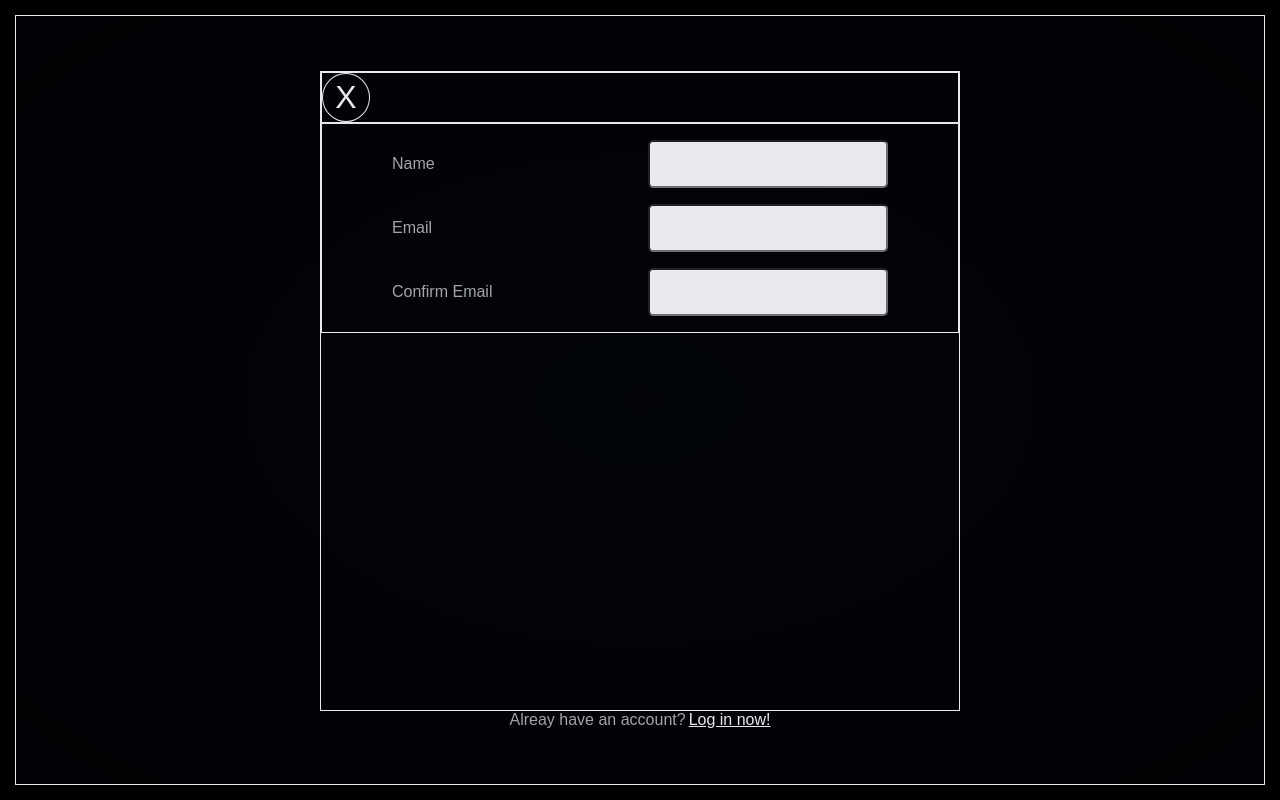
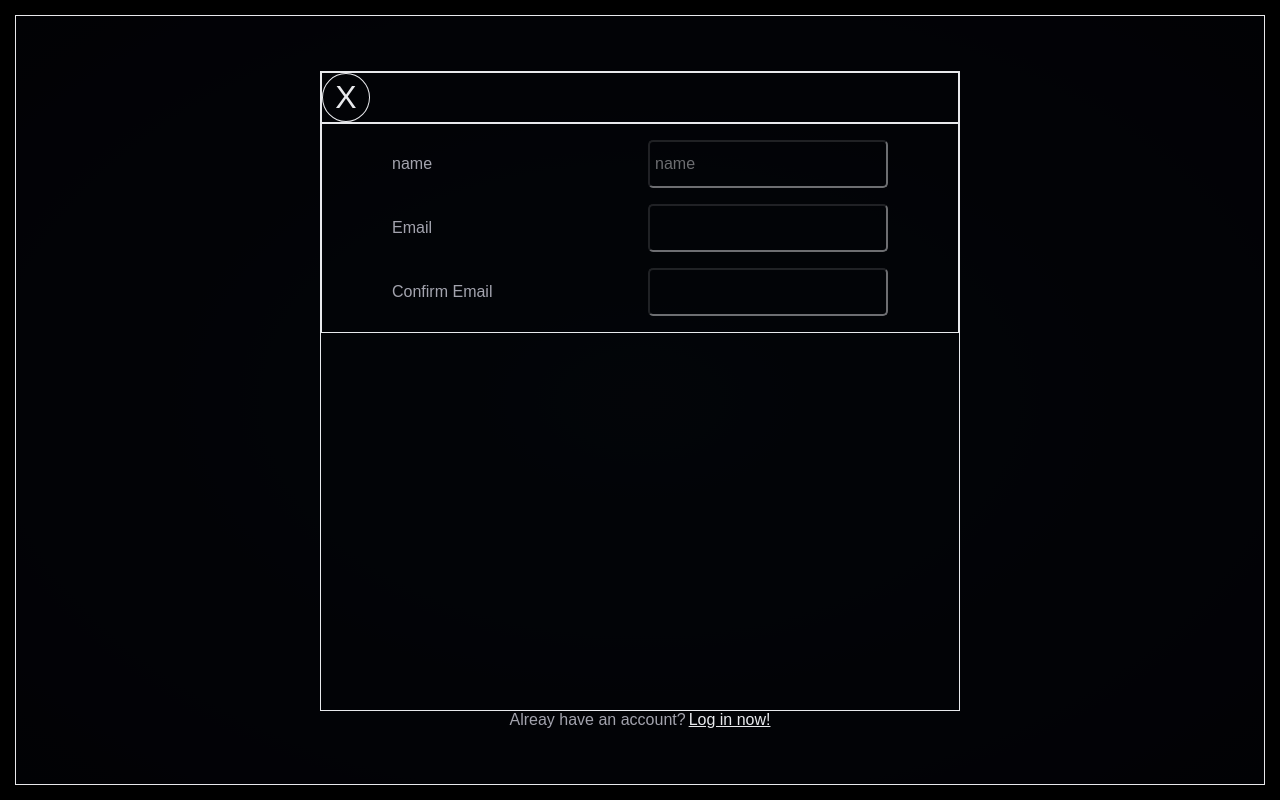
Before and after one commit to EdRafCas/socialnetwork_app, a React (Create React App) app: page /Registration in a window 1280 px wide. Built offline with nearby package versions, Linux system fonts and the light colour scheme; what webfontloader would draw is missing.

Commit message:
looking for input solutions

```diff
--- a/src/Components/SignUp.js
+++ b/src/Components/SignUp.js
@@ -30,7 +30,7 @@ const RegistrationInputContainer=styled.div`
       grid-template-columns: repeat(1, 1fr 1fr);
       justify-content: center;
       align-items:center;
-      height:3rem;
+
       gap:1rem;
 `
 const RedirectContainer=styled.div`
@@ -65,9 +65,18 @@ const ReturnToLogin=styled(Link)`
       :hover{
             background:rgba(91, 112, 131, 0.8);
       }
+`
 
+const Divtest=styled.div`
+      position:absolute;
+      border: solid white 1px;
+      height:5rem;
+      width:15rem;
+      :focus{
+            text-align:right;
+      }
+`
 
-`
 const RegistrationPage = () => {
       return (
             <RegistrationContainer>
@@ -78,20 +87,21 @@ const RegistrationPage = () => {
                         </ButtonContainer>
                         <Formulary>
                               <RegistrationInputContainer>
-                                    <p>Name</p>
-                                    <FormularyInput>
+                                    <p>name</p>
+                                    <FormularyInput Registration
+                                    placeholder="name">
 
                                     </FormularyInput>
                               </RegistrationInputContainer>
                               <RegistrationInputContainer>
                                     <p>Email</p>
-                                    <FormularyInput>
+                                    <FormularyInput Registration>
 
                                     </FormularyInput>
                               </RegistrationInputContainer>
                               <RegistrationInputContainer>
                                     <p>Confirm Email</p>
-                                    <FormularyInput>
+                                    <FormularyInput Registration>
 
                                     </FormularyInput>
                               </RegistrationInputContainer>
--- a/src/Elements/ElementsFormulary.js
+++ b/src/Elements/ElementsFormulary.js
@@ -9,22 +9,41 @@ const InputContainer =styled.div`
   gap:1rem;
 
 
+
 `
 const Formulary =styled.form`
   display:flex;
   flex-direction:column;
   align-items:center;
+  height:auto;
   gap:1rem;
   border:solid ${theme.BorderColor} 1px;
   padding:1rem;
+
 
 `
 const FormularyInput =styled.input`
   padding-left:5px;
   border-radius:5px;
   width:15rem;
+  text-align:left;
   /* border:solid ${theme.BorderColor} 1px; */
-  height:3rem;
+  height:${(props)=> props.Registration ? "3rem" : "3rem"};
+  background:${(props)=> props.Registration && "none"};
+  color:${(props)=> props.Registration && `${theme.Text}`};
+  transition:0.4s all ease;
+  z-index:100;
+
+
+  p{
+    text-align
+  }
+
+  :focus{
+    padding-top:1rem
+    font-size:14px;
+
+  }
 `
 const PasswordInput =styled.input`
   padding-left:5px;
```
